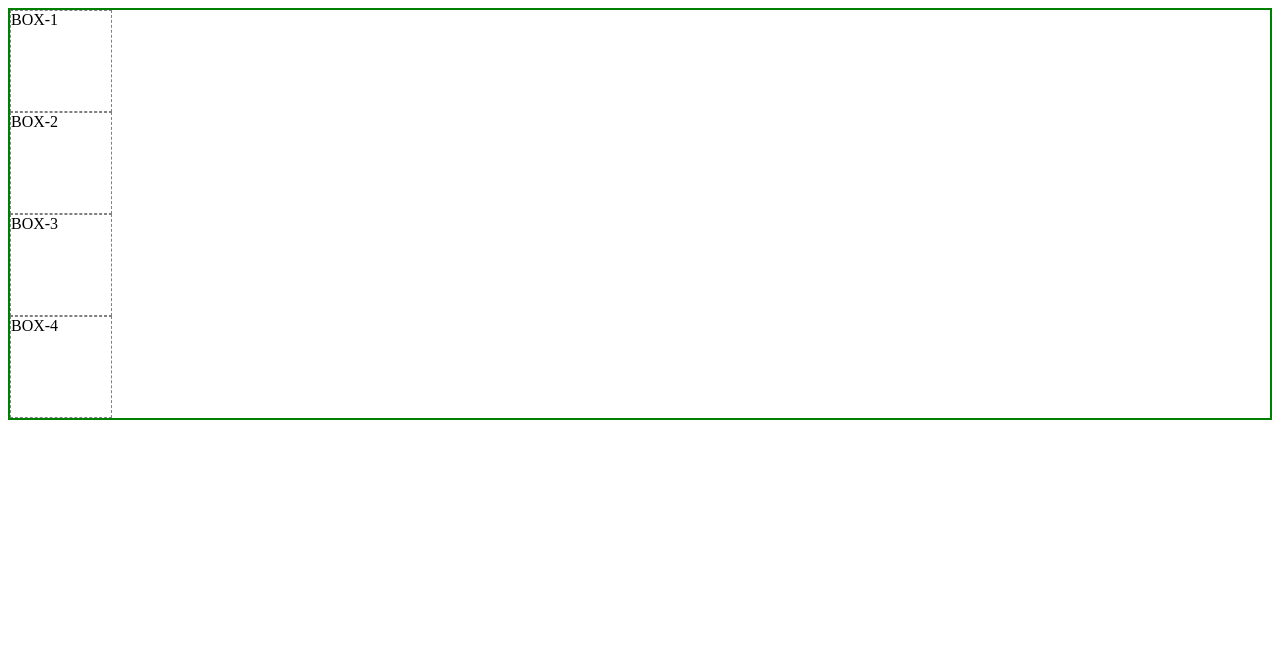
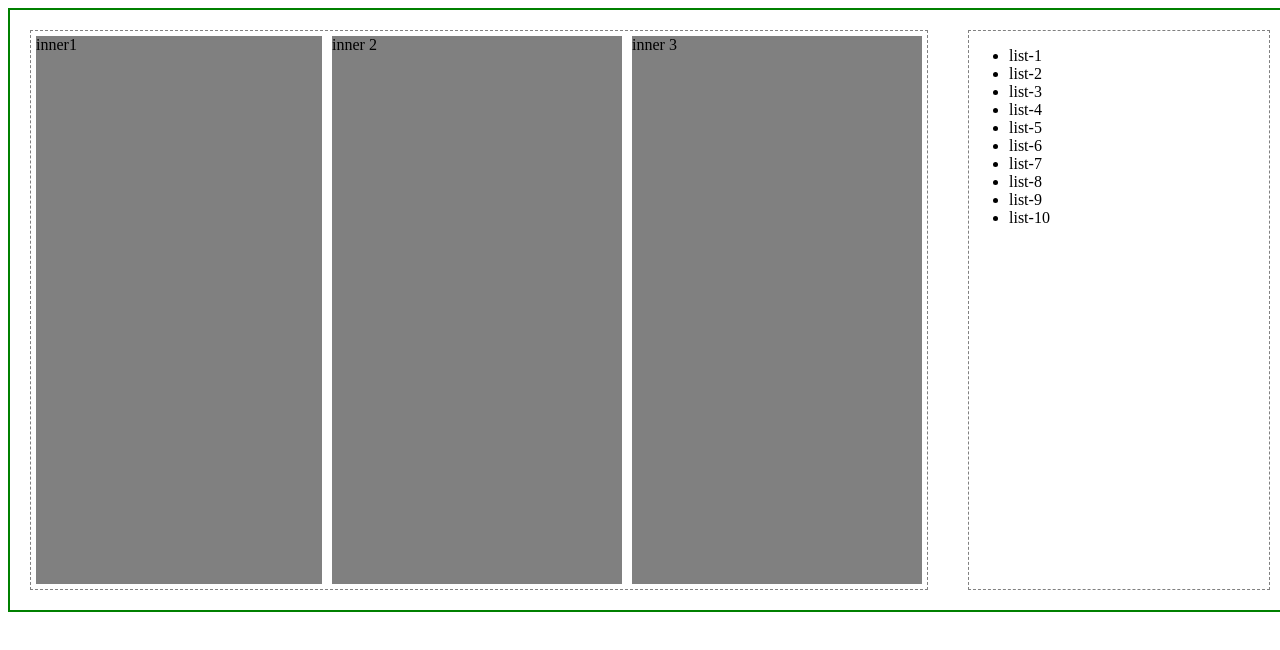
Before and after one commit to pixprocoder/milestone-2, a plain HTML site: page website-layout/flexbox.html in a window 1280 px wide. Drawn offline with Linux system fonts and the light colour scheme.

Commit message:
flexbox explored

```diff
--- a/website-layout/flexbox.html
+++ b/website-layout/flexbox.html
@@ -8,20 +8,53 @@
     <style>
       .container {
         border: 2px solid green;
+        width: 100vw;
+        height: 600px;
+        display: flex;
+        justify-content: stretch;
+        /* align-items: center; */
+      }
+      #box-2 {
+        width: 300px;
+        order: 1;
+      }
+      #box-1 {
+        flex-grow: 3;
+        display: flex;
+        justify-content: stretch;
+      }
+      .inner {
+        flex-grow: 1;
+        margin: 5px;
+        background-color: gray;
       }
       .box {
-        width: 100px;
-        height: 100px;
         border: 1px dashed gray;
+        margin: 20px;
       }
     </style>
   </head>
   <body>
     <div class="container">
-      <div class="box">BOX-1</div>
-      <div class="box">BOX-2</div>
-      <div class="box">BOX-3</div>
-      <div class="box">BOX-4</div>
+      <div id="box-2" class="box">
+        <ul>
+          <li>list-1</li>
+          <li>list-2</li>
+          <li>list-3</li>
+          <li>list-4</li>
+          <li>list-5</li>
+          <li>list-6</li>
+          <li>list-7</li>
+          <li>list-8</li>
+          <li>list-9</li>
+          <li>list-10</li>
+        </ul>
+      </div>
+      <div id="box-1" class="box">
+        <div class="inner">inner1</div>
+        <div class="inner">inner 2</div>
+        <div class="inner">inner 3</div>
+      </div>
     </div>
   </body>
 </html>
```
